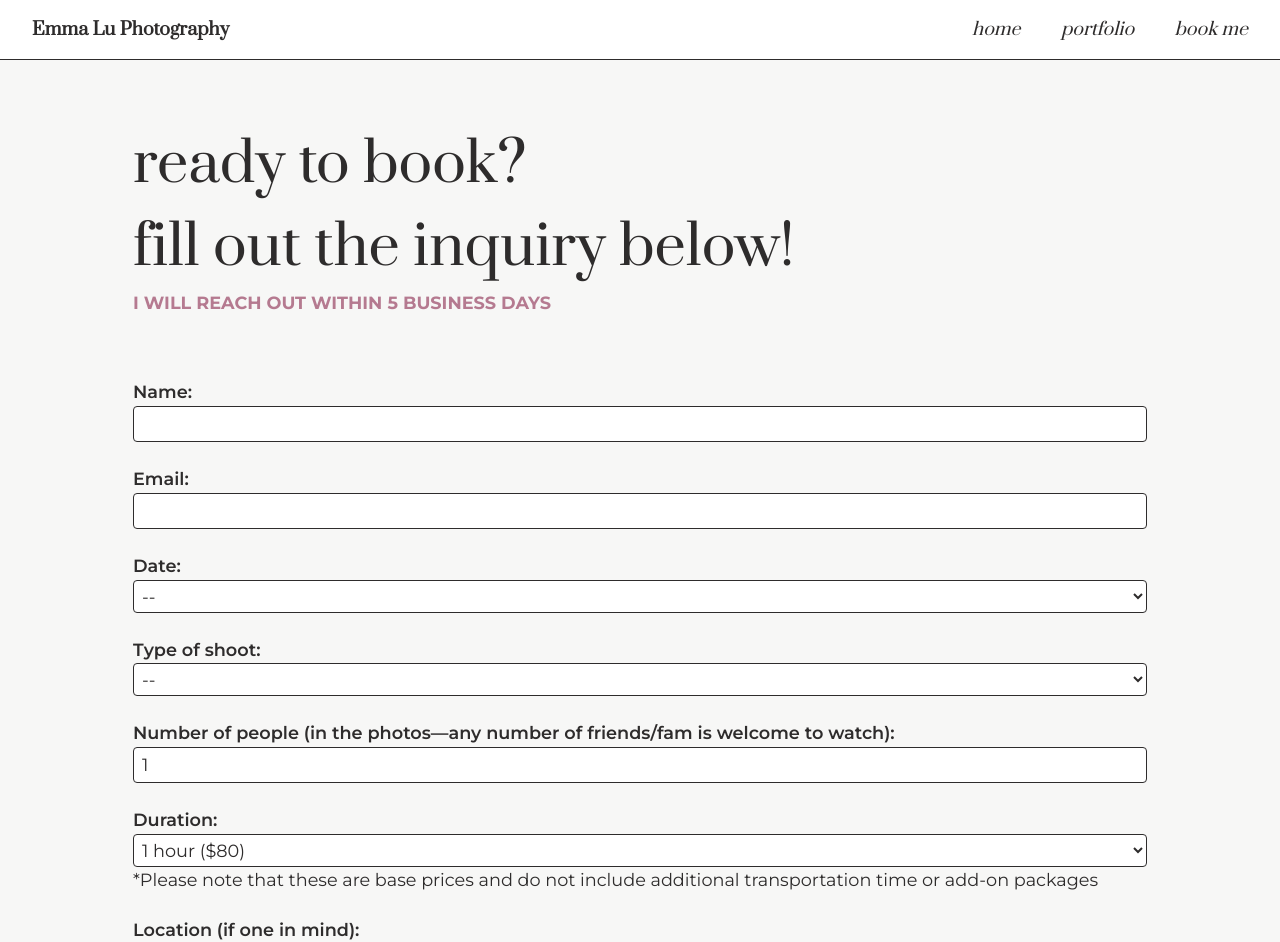
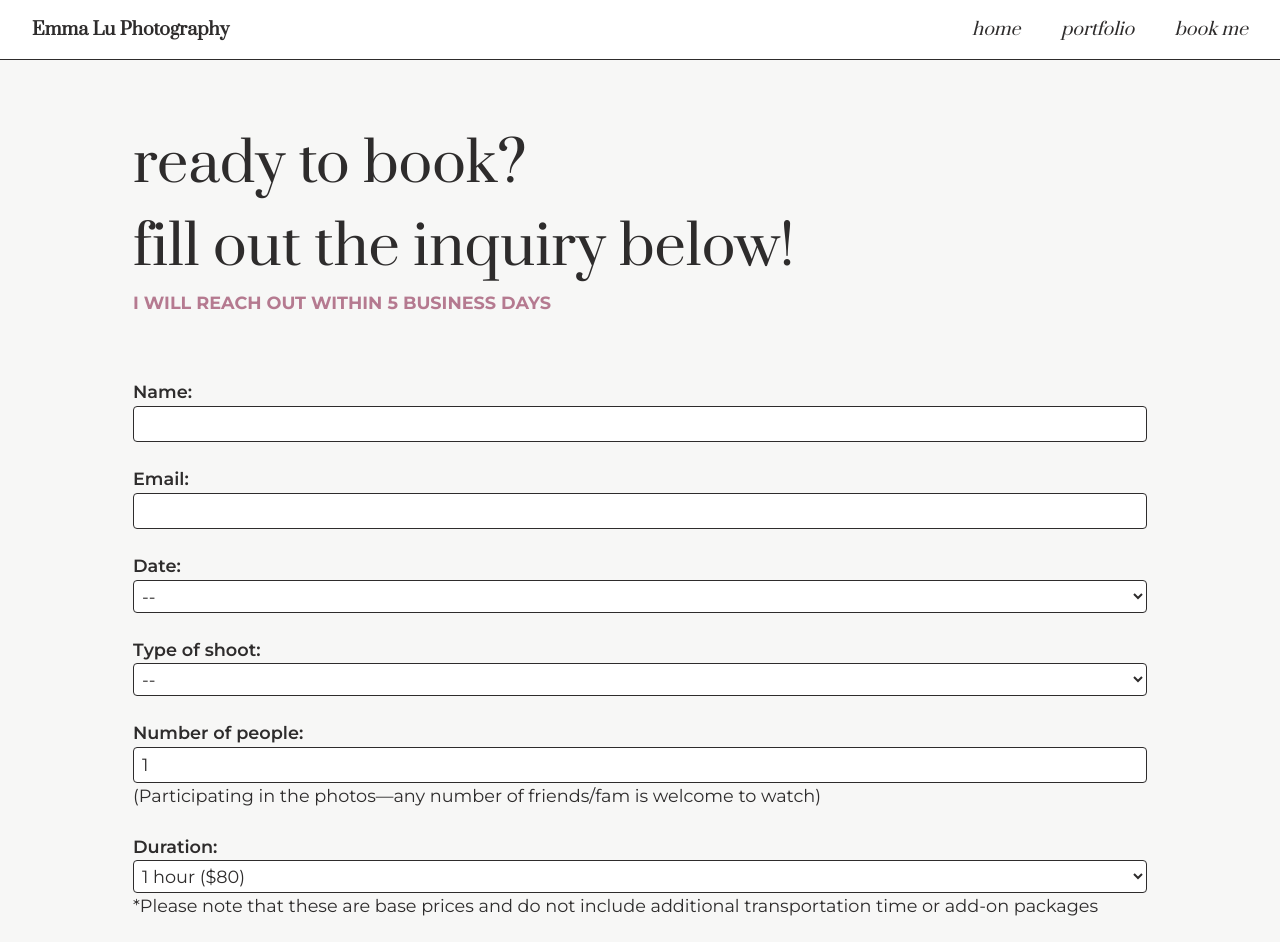
Before and after one commit to eemmalu/elu-photography-site, a Next.js app: page /book in a window 1280 px wide. Shown: the top 942 px of the page. Built offline with nearby package versions, Linux system fonts and the light colour scheme; no server answers.

Commit message:
feat: user error checking for booking

```diff
--- a/src/app/book/page.tsx
+++ b/src/app/book/page.tsx
@@ -15,6 +15,7 @@ type FormData = {
   location: string;
   notes: string;
   questions: string;
+  incompleteMsg: string;
   submitted: boolean;
 };
 
@@ -29,15 +30,39 @@ export default function Book() {
     location: "",
     notes: "",
     questions: "",
+    incompleteMsg: "",
     submitted: false,
   });
 
   // Submitting the inquiry
   const handleSubmit = async () => {
     if (formData.name == "") {
-      alert("Please include a name field");
+      setFormData((prev) => ({
+        ...prev,
+        incompleteMsg: "Please provide a name",
+      }));
+      return;
+    } else if (formData.email == "") {
+        setFormData((prev) => ({
+        ...prev,
+        incompleteMsg: "Please provide an email",
+      }));
+      return;
+    } else if (formData.date.kind == "--" || formData.date.details == "") {
+        setFormData((prev) => ({
+        ...prev,
+        incompleteMsg: "Please specify date",
+      }));
+      return;
+    } else if (formData.shootType.kind == "--" || (formData.shootType.kind == "Other" && formData.shootType.other == "")) {
+        setFormData((prev) => ({
+        ...prev,
+        incompleteMsg: "Please specify shoot type",
+      }));
       return;
     }
+
+
     try {
       const docRef = await addDoc(collection(db, "inquiries"), formData);
       console.log("Document written with ID: ", docRef.id);
@@ -217,7 +242,7 @@ export default function Book() {
               <option>--</option>
               <option>Senior/Grad</option>
               <option>Prom</option>
-              <option>Other (please specify!)</option>
+              <option>Other</option>
             </select>
           </div>
 
@@ -226,10 +251,7 @@ export default function Book() {
 
           {/* People Count */}
           <div>
-            <div className="font-semibold">
-              Number of people (in the photos—any number of friends/fam is
-              welcome to watch):
-            </div>
+            <div className="font-semibold">Number of people:</div>
             <input
               type="number"
               value={formData.people}
@@ -241,6 +263,10 @@ export default function Book() {
               }}
               className="border-1 rounded-sm py-1 px-2 m-0 w-full bg-bg1"
             ></input>
+            <div>
+              (Participating in the photos—any number of friends/fam is welcome
+              to watch)
+            </div>
           </div>
 
           {/* Duration */}
@@ -307,6 +333,11 @@ export default function Book() {
           </div>
 
           <Button label="Submit" className="mt-2" onClick={handleSubmit} />
+          {formData.incompleteMsg != "" ? (
+            <div>**{formData.incompleteMsg}</div>
+          ) : (
+            <></>
+          )}
         </div>
       </>
     );
```
